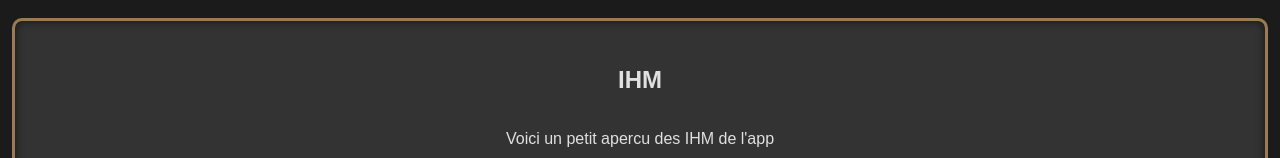
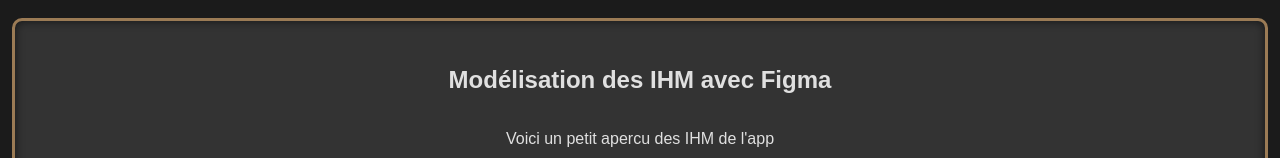
Before and after one commit to Lecureur-Arthur/Portofolio, a plain HTML site: page html_page/Projects/CollectoManga.html in a window 1280 px wide. Shown: the part 419-577 px from the top of the page. Drawn offline with Linux system fonts and the light colour scheme.

Commit message:
Change Title IHM

```diff
--- a/html_page/Projects/CollectoManga.html
+++ b/html_page/Projects/CollectoManga.html
@@ -35,7 +35,7 @@
 
         <section class="hero">
             <div class="container">
-                <h2>IHM</h2>
+                <h2>Modélisation des IHM avec Figma</h2>
                 <p>Voici un petit apercu des IHM de l'app</p>
                 <figure>
                     <img src="../../images/Project/COLLECTOMANGAS/InterafaceInscription.png" alt="Capture d'écran de Unity">
```
